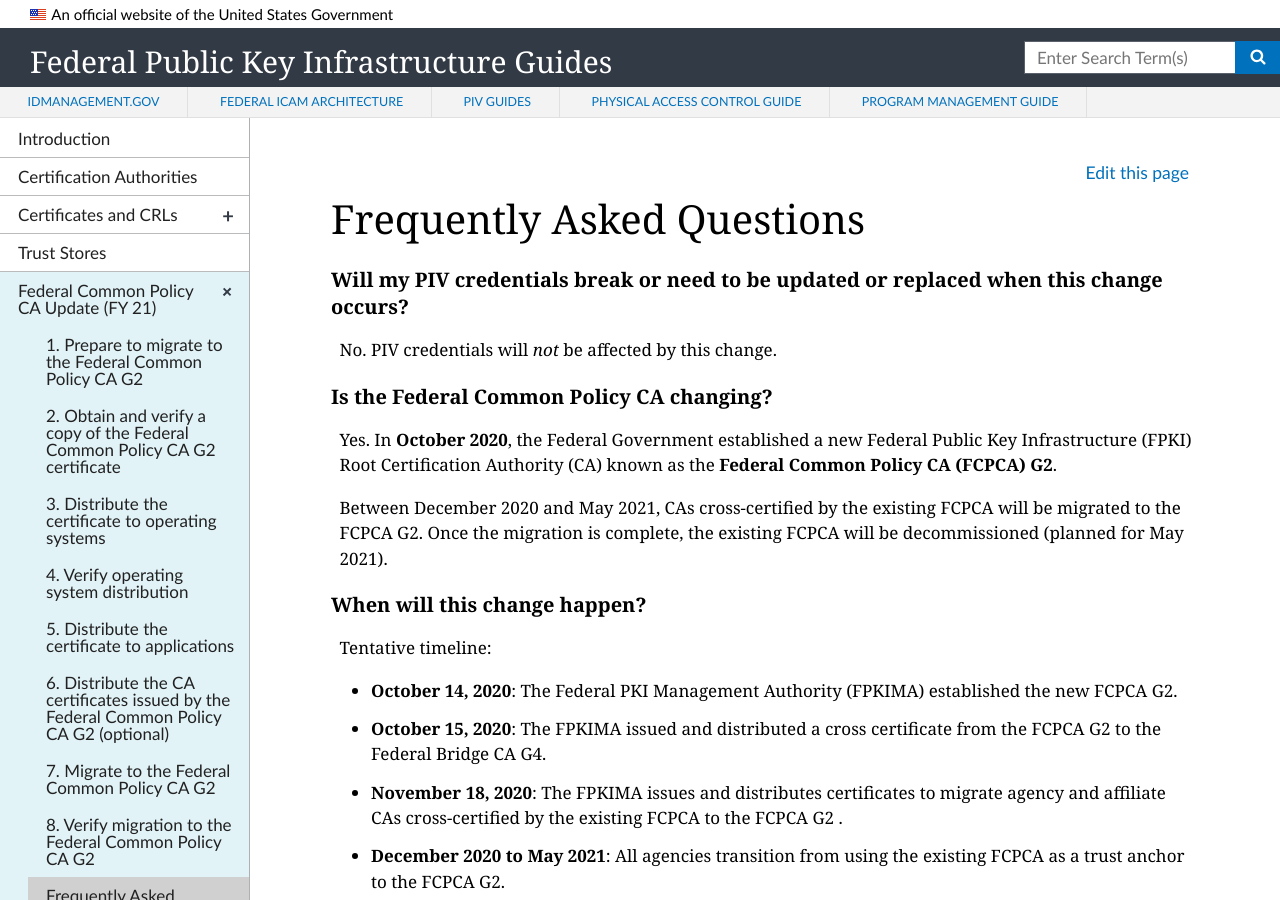
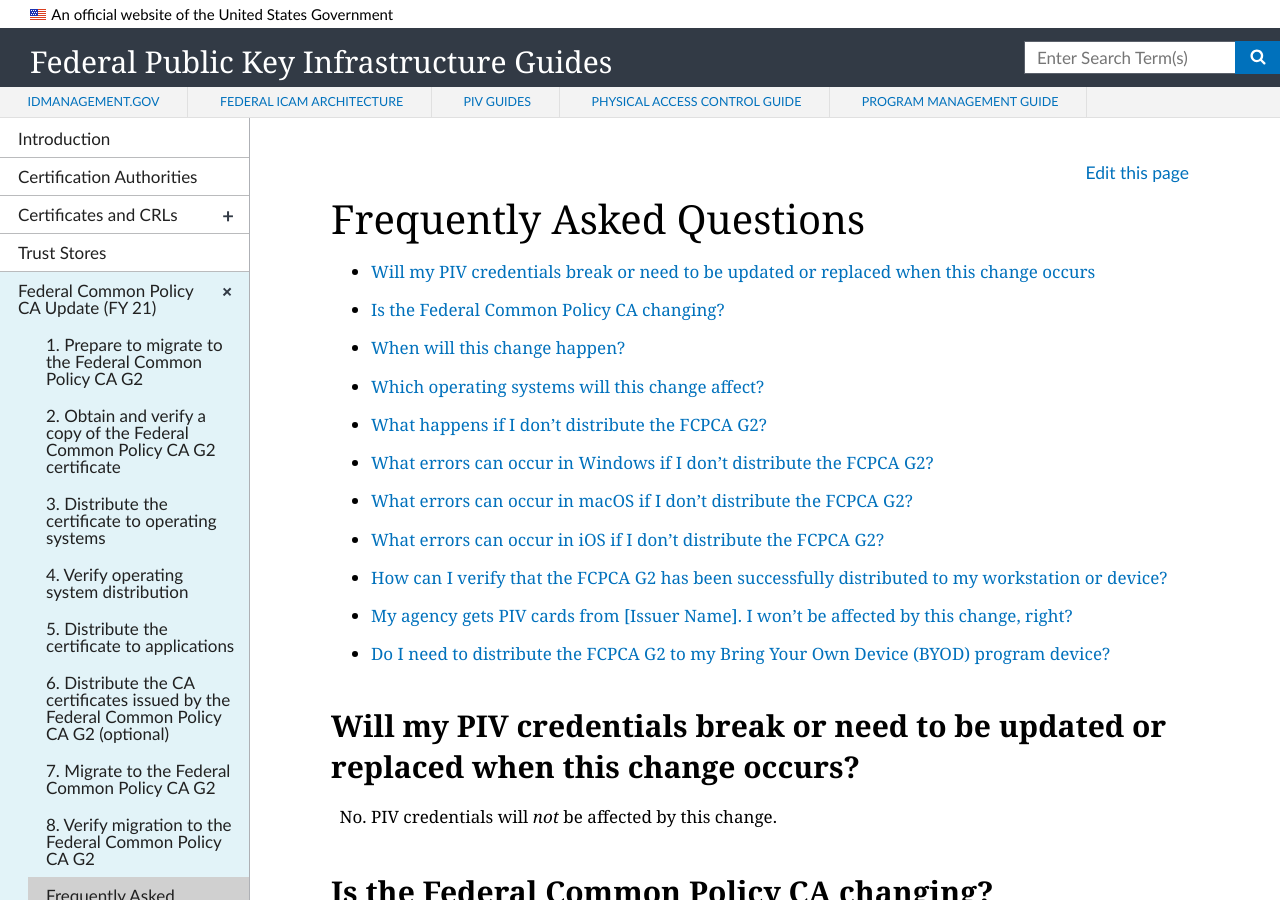
Before and after one commit to GSA/fpki-guides, a Jekyll site: the page built from _common/09_faq.md, in a window 1280 px wide and 900 px high. Built offline with Jekyll 4.4.1, drawn with Linux system fonts in a browser that asks for light colours; nearby versions of some CDN libraries.

Commit message:
Add files via upload

```diff
--- a/_common/09_faq.md
+++ b/_common/09_faq.md
@@ -5,17 +5,31 @@
 permalink: common/faq/
 ---
 
-### Will my PIV credentials break or need to be updated or replaced when this change occurs?
+
+- [Will my PIV credentials break or need to be updated or replaced when this change occurs](#will-my-piv-credentials-break-or-need-to-be-updated-or-replaced-when-this-change-occurs)
+- [Is the Federal Common Policy CA changing?](#is-the-federal-common-policy-ca-changing)
+- [When will this change happen?](#when-will-this-change-happen)
+- [Which operating systems will this change affect?](#which-operating-systems-will-this-change-affect)
+- [What happens if I don’t distribute the FCPCA G2?](#what-happens-if-i-dont-distribute-the-fcpca-g2)
+- [What errors can occur in Windows if I don’t distribute the FCPCA G2?](#what-errors-can-occur-in-windows-if-i-dont-distribute-the-fcpca-g2)
+- [What errors can occur in macOS if I don’t distribute the FCPCA G2?](#what-errors-can-occur-in-macos-if-i-dont-distribute-the-fcpca-g2)
+- [What errors can occur in iOS if I don’t distribute the FCPCA G2?](#what-errors-can-occur-in-ios-if-i-dont-distribute-the-fcpca-g2)
+- [How can I verify that the FCPCA G2 has been successfully distributed to my workstation or device?](#how-can-i-verify-that-the-fcpca-g2-has-been-successfully-distributed-to-my-workstation-or-device)
+- [My agency gets PIV cards from [Issuer Name]. I won’t be affected by this change, right?](#do-i-need-to-distribute-the-fcpca-g2-to-my-bring-your-own-device-byod-program-device)
+- [Do I need to distribute the FCPCA G2 to my Bring Your Own Device (BYOD) program device?](#do-i-need-to-distribute-the-fcpca-g2-to-my-bring-your-own-device-byod-program-device)
+
+
+## Will my PIV credentials break or need to be updated or replaced when this change occurs?
 
 No. PIV credentials will *not* be affected by this change.
 
-### Is the Federal Common Policy CA changing?
+## Is the Federal Common Policy CA changing?
 
 Yes. In **October 2020**, the Federal Government established a new Federal Public Key Infrastructure (FPKI) Root Certification Authority (CA) known as the **Federal Common Policy CA (FCPCA) G2**.
 
 Between December 2020 and May 2021, CAs cross-certified by the existing FCPCA will be migrated to the FCPCA G2. Once the migration is complete, the existing FCPCA will be decommissioned (planned for May 2021).
 
-### When will this change happen?
+## When will this change happen?
 
 Tentative timeline:
 - **October 14, 2020**: The Federal PKI Management Authority (FPKIMA) established the new FCPCA G2.
@@ -24,11 +38,11 @@
 - **December 2020 to May 2021**: All agencies transition from using the existing FCPCA as a trust anchor to the FCPCA G2.
 - **May 2021**: The FPKIMA decommissions the existing FCPCA.
 
-### Which operating systems will this change affect?
+## Which operating systems will this change affect?
 
 All major operating systems (i.e., Microsoft Windows, macOS, iOS, *nix) will be affected.
 
-### What happens if I don’t distribute the FCPCA G2?
+## What happens if I don’t distribute the FCPCA G2?
 
 1. **(*High Impact*) Authentication failures**
 	- Workstations
@@ -43,7 +57,7 @@
 	- Email
 	- Documents and files (for example, Microsoft Word)
 
-### What errors can occur in Windows if I don't distribute the FCPCA G2?
+## What errors can occur in Windows if I don't distribute the FCPCA G2?
 
 *Sample Chrome error when a user navigates to an intranet site whose SSL/TLS certificate doesn't chain<br>to a trusted root CA:*
      <br>
@@ -58,7 +72,7 @@
      <br>
      ![error_sig_val]({{site.baseurl}}/img/error_sig_val.png)
 
-### What errors can occur in macOS if I don't distribute the FCPCA G2?
+## What errors can occur in macOS if I don't distribute the FCPCA G2?
 
 *Sample Safari error when a user navigates to an intranet site whose SSL/TLS certificate doesn't chain<br>to a trusted root CA:*
      <br>
@@ -76,7 +90,7 @@
      <br>
      ![chrome_untrusted_auth]({{site.baseurl}}/img/chrome_untrusted_auth.png){:style="width:85%;"}
 
-### What errors can occur in iOS if I don't distribute the FCPCA G2?
+## What errors can occur in iOS if I don't distribute the FCPCA G2?
 
 *Sample Safari error when a user navigates to an intranet site whose SSL/TLS certificate doesn't chain<br>to a trusted root CA:*
      <br>
@@ -86,17 +100,17 @@
      <br>
      ![ios_chrome_untrusted_ssl]({{site.baseurl}}/img/ios_chrome_untrusted_ssl.png){:style="width:30%;"}
 
-### How can I verify that the FCPCA G2 has been successfully distributed to my workstation or device?
+## How can I verify that the FCPCA G2 has been successfully distributed to my workstation or device?
 
 Please review the steps to [verify distribution of the FCPCA G2]({{site.baseurl}}/common/verify-os-distribution/).
 
-### My agency gets PIV cards from [Issuer Name]. I won’t be affected by this change, right?
+## My agency gets PIV cards from [Issuer Name]. I won’t be affected by this change, right?
 
 This change *does not* affect your PIV credential issuer, nor how agency credentials are generated or issued.
 
 This change *does* affect how federal enterprise workstations and devices validate PIV credential certificates.
 
-### Do I need to distribute the FCPCA G2 to my Bring Your Own Device (BYOD) program device?
+## Do I need to distribute the FCPCA G2 to my Bring Your Own Device (BYOD) program device?
 
 As a BYOD program device user, you'll need to distribute the FCPCA G2 if you:
 - use your PIV credential to log into intranet sites or VPNs,
```
Also changed, not shown: _common/00_index.md (+2 -0 lines).
